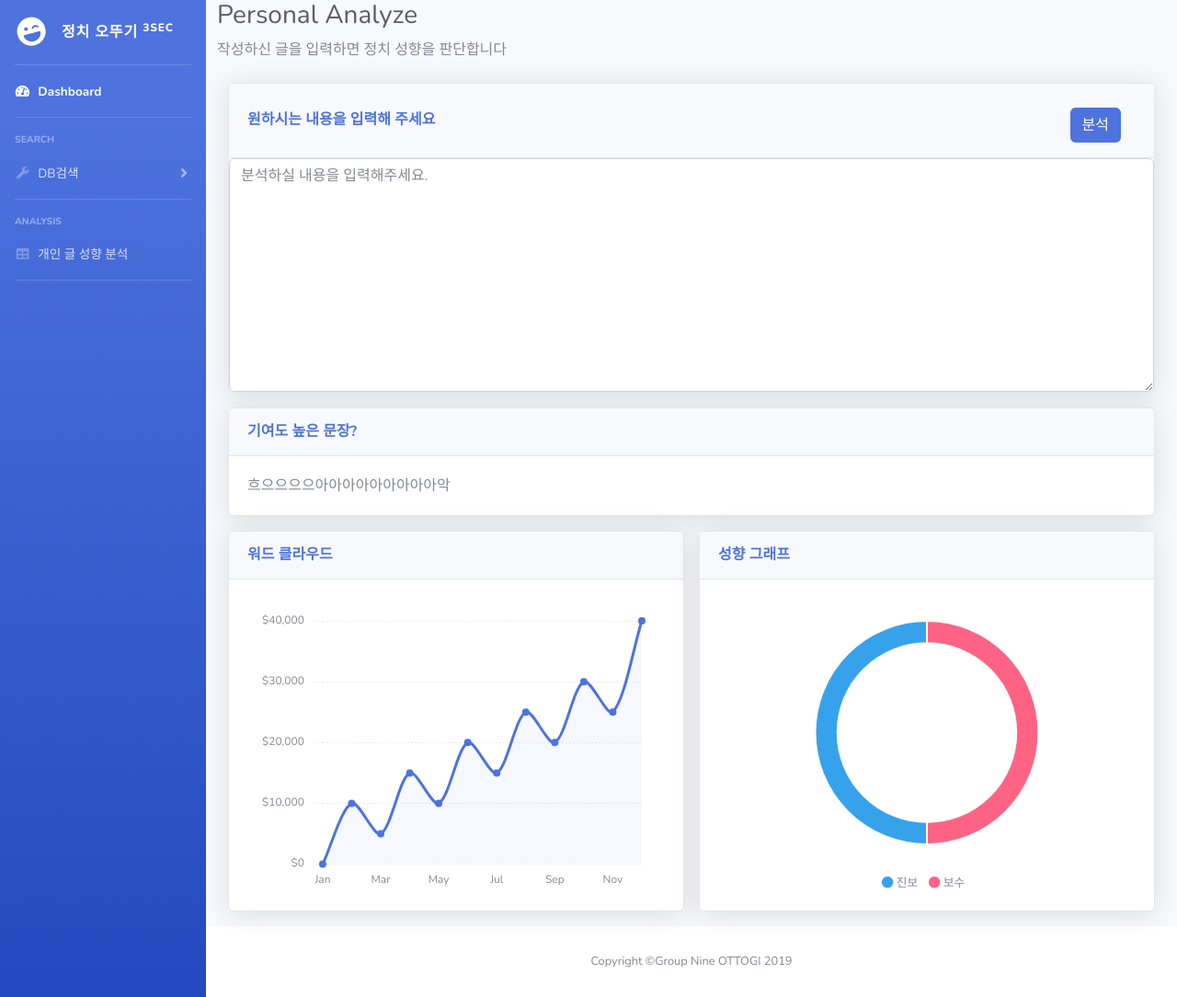
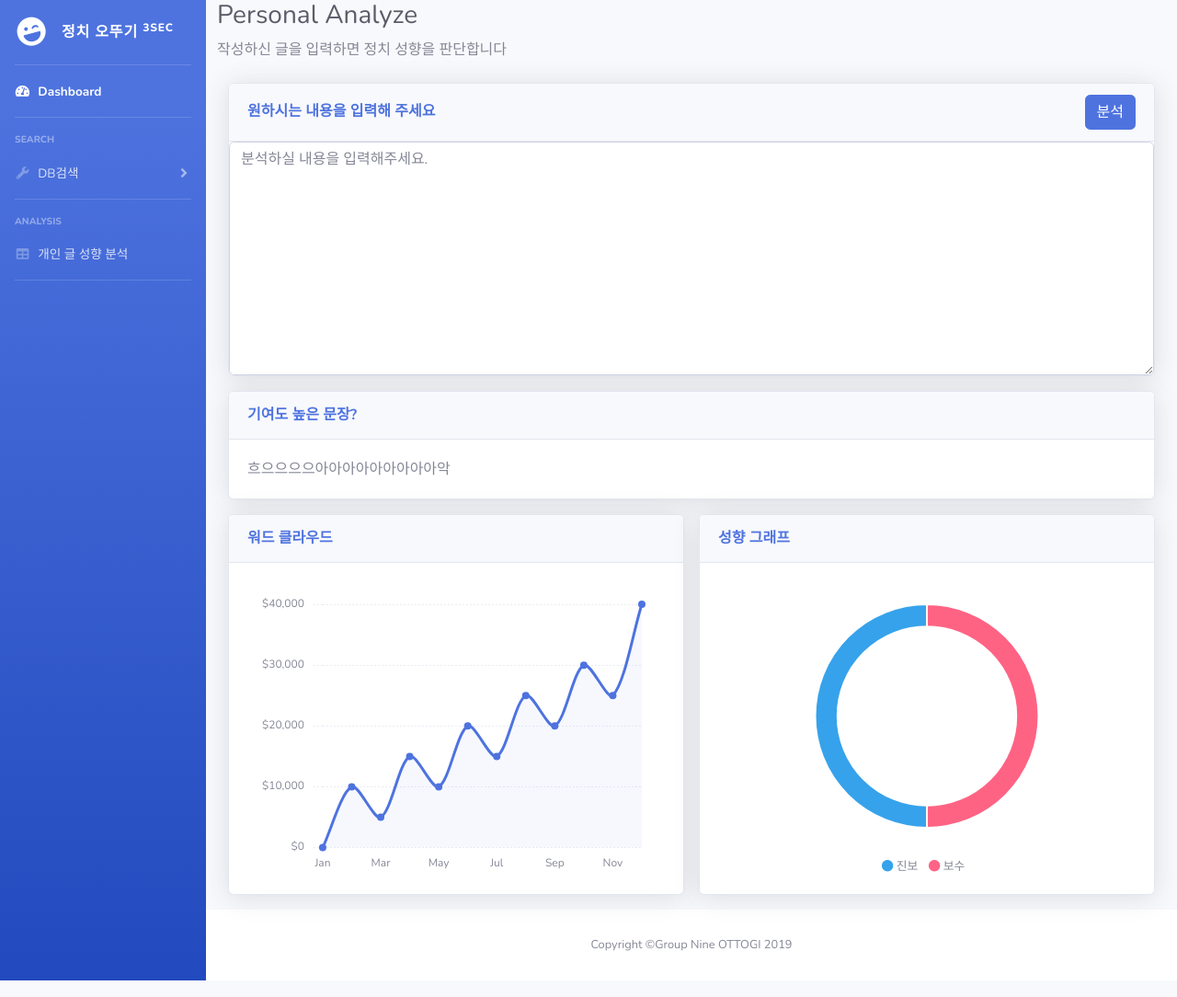
Before and after one commit to dc-koreauniv-9/Project-Assemble, a Flask app: page /4p/ in a window 1280 px wide. Shown: the whole page at 92% size. Run offline with Flask 2, Linux system fonts and the light colour scheme; some libraries are stand-ins or nearby versions.

Commit message:
([data])

```diff
--- a/Model.py
+++ b/Model.py
@@ -22,7 +22,7 @@ class W2V_LR():
     def predict_article(self, news):
         data = [_[0] for _ in self.okt.pos(news) if _[1] == "Noun"]
         print(data)
-        predicted = self.model.predict_proba(self.w2v_corpus(data))
+        predicted = self.model.predict_proba(self.w2v_corpus([data]))
 
         return predicted
 
--- a/total/templates/4tables.html
+++ b/total/templates/4tables.html
@@ -112,10 +112,10 @@
                 </p>
                 <div class="col" style="width:100%;">
                   <div class="card shadow">
-                      <div class="card-header py-3 d-flex flex-row align-items-center justify-content-between">
+                      <div class="card-header d-flex flex-row align-items-center justify-content-between">
                           <h6 class="m-0 font-weight-bold text-primary">원하시는 내용을 입력해 주세요</h6>
-                        <div class="col-auto" style="padding-right:16px;">
-                            <button type="button" onclick="analysis_clicked();" class="btn btn-primary" id="search" style="margin-top:10px;">분석</button>
+                        <div class="col-auto p-0" style="float:right;">
+                            <button type="button" onclick="analysis_clicked();" class="btn btn-primary" id="search" style="vertical-align: middle;">분석</button>
                         </div>
                       </div>
                       <form>
```
